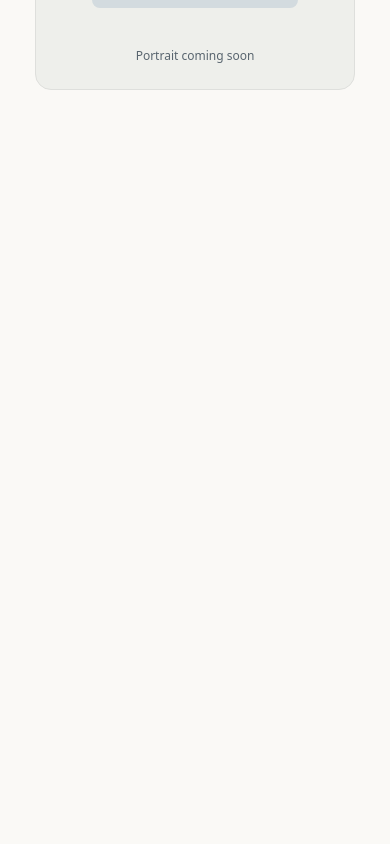
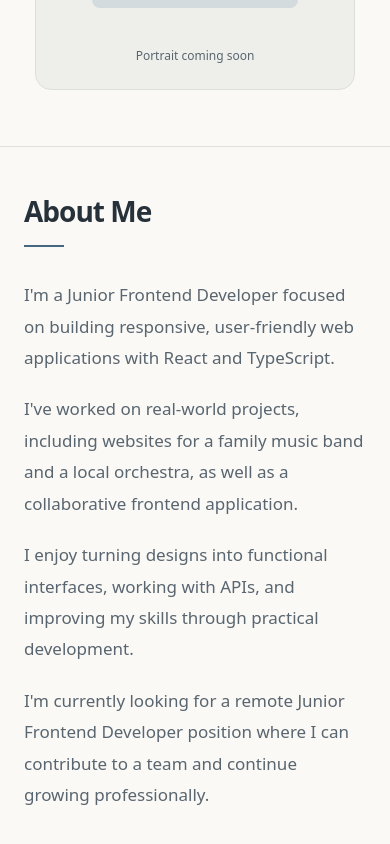
Before and after one commit to KonnyDaugh/portfolio_natalia_diachenko, a React (Vite) app: page / in a window 390 px wide. Shown: the part 994-1838 px from the top of the page. Before the commit the page ends 1140 px from the top, so only its background shows below. Built offline with nearby package versions, Linux system fonts and the light colour scheme.

Commit message:
feat implement about section

```diff
--- a/src/App.tsx
+++ b/src/App.tsx
@@ -1,6 +1,7 @@
 import * as styles from './App.module.scss';
 import { Header } from './components/Header/Header';
 import { Hero } from './sections/Hero/Hero';
+import { About } from './sections/About/About';
 
 export function App() {
   return (
@@ -9,6 +10,7 @@ export function App() {
       <Header />
       <main id="main-content" tabIndex={-1}>
         <Hero />
+        <About />
       </main>
     </>
   );
--- a/src/components/Header/Header.module.scss
+++ b/src/components/Header/Header.module.scss
@@ -41,7 +41,12 @@
     color: var(--color-muted);
     font-size: 0.875rem;
     text-decoration: none;
-    cursor: not-allowed;
+    &[aria-disabled='true'] { cursor: not-allowed; }
+
+    &:not([aria-disabled]):hover {
+      color: var(--color-accent);
+      text-decoration: underline;
+    }
   }
 }
 
--- a/src/components/Header/Header.tsx
+++ b/src/components/Header/Header.tsx
@@ -3,10 +3,10 @@ import { DownloadCv } from '../DownloadCv/DownloadCv';
 import * as styles from './Header.module.scss';
 
 const navigation = [
-  { label: 'About', href: '#about' },
-  { label: 'Skills', href: '#skills' },
-  { label: 'Projects', href: '#projects' },
-  { label: 'Contact', href: '#contact' },
+  { label: 'About', href: '#about', disabled: false },
+  { label: 'Skills', href: '#skills', disabled: true },
+  { label: 'Projects', href: '#projects', disabled: true },
+  { label: 'Contact', href: '#contact', disabled: true },
 ];
 
 export function Header() {
@@ -49,12 +49,19 @@ export function Header() {
           className={`${styles.navigation} ${isMenuOpen ? styles.open : ''}`}
         >
           <ul className={styles.links}>
-            {navigation.map(({ label, href }) => (
+            {navigation.map(({ label, href, disabled }) => (
               <li key={href}>
                 {/* Включить ссылку после реализации соответствующей секции. */}
-                <a href={href} aria-disabled="true" title={`${label} — coming soon`}
-                  onClick={(event) => event.preventDefault()}>
-                  {label}<span className={styles.srOnly}> (coming soon)</span>
+                <a href={href} aria-disabled={disabled || undefined}
+                  title={disabled ? `${label} — coming soon` : undefined}
+                  onClick={(event) => {
+                    if (disabled) {
+                      event.preventDefault();
+                    } else {
+                      setIsMenuOpen(false);
+                    }
+                  }}>
+                  {label}{disabled && <span className={styles.srOnly}> (coming soon)</span>}
                 </a>
               </li>
             ))}
--- /dev/null
+++ b/src/sections/About/About.module.scss
@@ -0,0 +1,48 @@
+.about {
+  display: grid;
+  grid-template-columns: minmax(0, 1fr) minmax(0, 2fr);
+  gap: clamp(2rem, 6vw, 5rem);
+  max-width: var(--content-width);
+  margin-inline: auto;
+  padding: clamp(3rem, 6vw, 5rem) 1.5rem;
+  border-top: 1px solid var(--color-border);
+}
+
+.heading {
+  margin: 0;
+  color: var(--color-text);
+  font-size: clamp(1.75rem, 3vw, 2.5rem);
+  font-weight: 650;
+  line-height: 1.2;
+  letter-spacing: -0.035em;
+
+  &::after {
+    content: '';
+    display: block;
+    width: 2.5rem;
+    height: 2px;
+    margin-top: 1rem;
+    background: var(--color-accent);
+  }
+}
+
+.content {
+  max-width: 43rem;
+  color: var(--color-muted);
+  font-size: 1.0625rem;
+  line-height: 1.85;
+
+  p {
+    margin: 0;
+  }
+
+  p + p {
+    margin-top: 1.25rem;
+  }
+}
+
+@media (max-width: 48rem) {
+  .about {
+    grid-template-columns: 1fr;
+  }
+}
--- /dev/null
+++ b/src/sections/About/About.tsx
@@ -0,0 +1,28 @@
+import * as styles from './About.module.scss';
+
+export function About() {
+  return (
+    <section className={styles.about} id="about" aria-labelledby="about-heading">
+      <h2 className={styles.heading} id="about-heading">About Me</h2>
+      <div className={styles.content}>
+        <p>
+          I'm a Junior Frontend Developer focused on building responsive,
+          user-friendly web applications with React and TypeScript.
+        </p>
+        <p>
+          I've worked on real-world projects, including websites for a family
+          music band and a local orchestra, as well as a collaborative frontend
+          application.
+        </p>
+        <p>
+          I enjoy turning designs into functional interfaces, working with APIs,
+          and improving my skills through practical development.
+        </p>
+        <p>
+          I'm currently looking for a remote Junior Frontend Developer position
+          where I can contribute to a team and continue growing professionally.
+        </p>
+      </div>
+    </section>
+  );
+}
```
